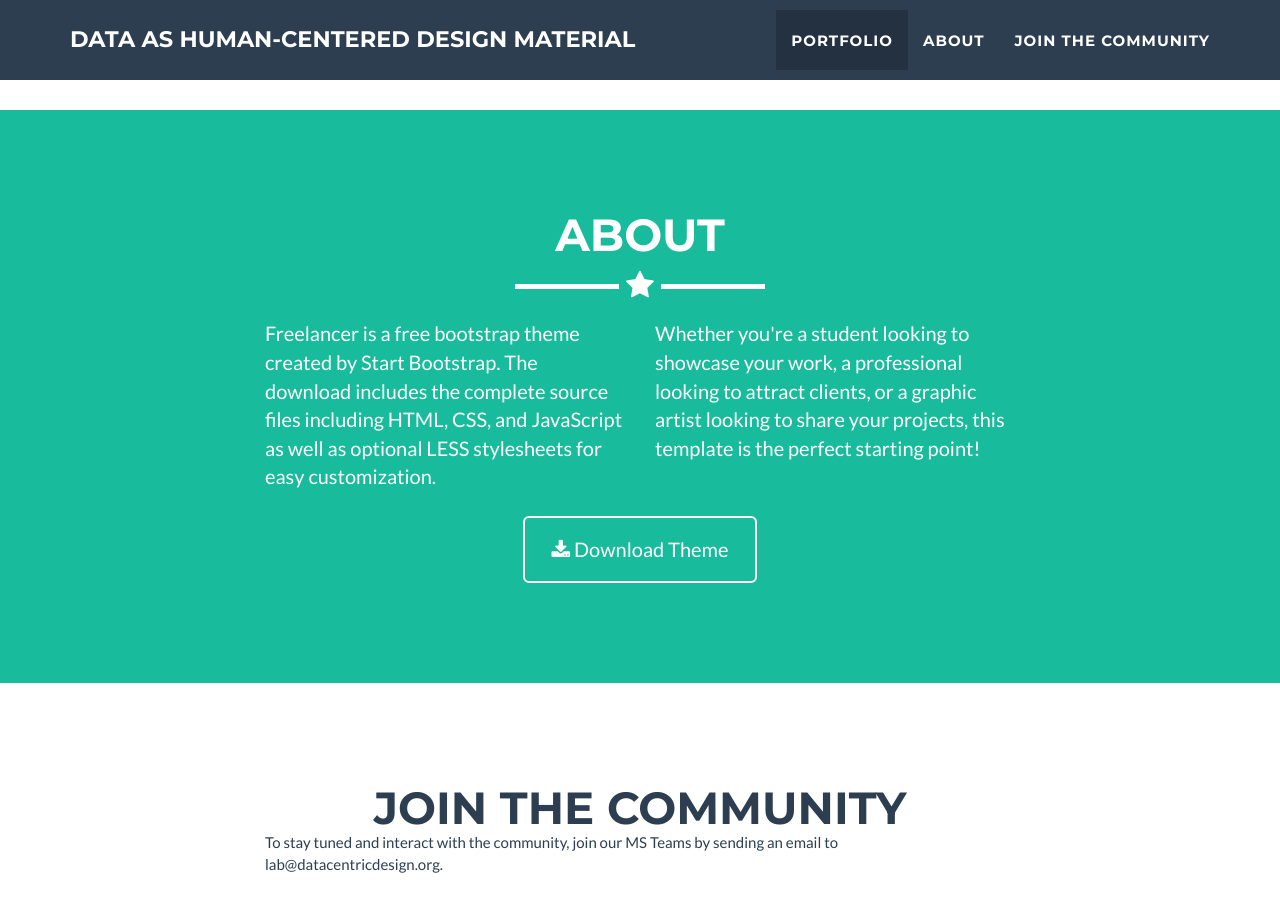
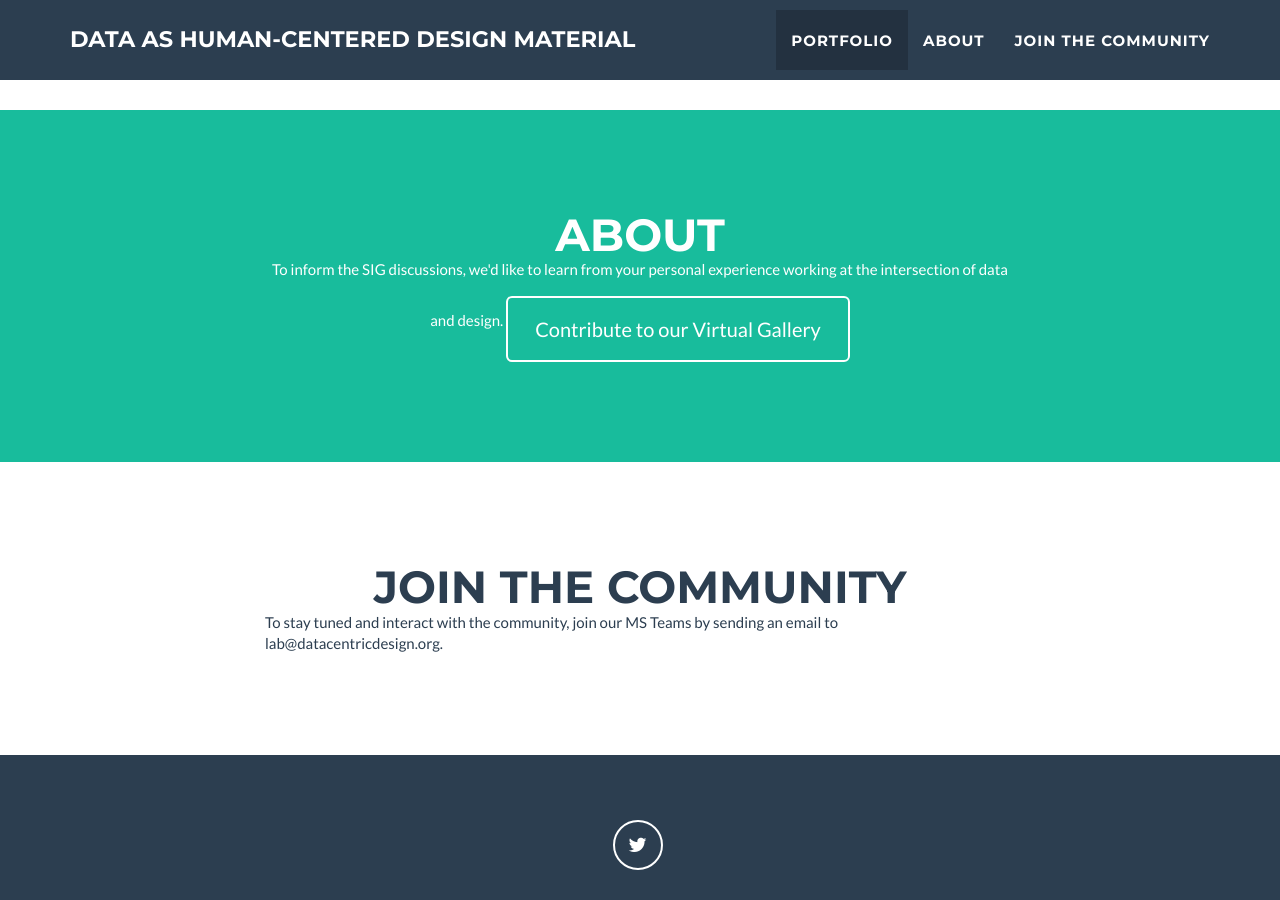
Before and after one commit to datacentricdesign/sig, a Jekyll site: the page built from _posts/2014-07-18-project-1.markdown, in a window 1280 px wide and 900 px high, scrolled down 1290 px. Built offline with Jekyll 4.4.1, drawn with Linux system fonts in a browser that asks for light colours.

Commit message:
added sig gallery

```diff
--- a/_includes/about.html
+++ b/_includes/about.html
@@ -4,19 +4,20 @@
             <div class="row">
                 <div class="col-lg-12 text-center">
                     <h2>About</h2>
-                    <hr class="star-light">
+                    <!-- <hr class="star-light"> -->
                 </div>
             </div>
             <div class="row">
-                <div class="col-lg-4 col-lg-offset-2">
+                <!-- <div class="col-lg-4 col-lg-offset-2">
                     <p>Freelancer is a free bootstrap theme created by Start Bootstrap. The download includes the complete source files including HTML, CSS, and JavaScript as well as optional LESS stylesheets for easy customization.</p>
                 </div>
                 <div class="col-lg-4">
                     <p>Whether you're a student looking to showcase your work, a professional looking to attract clients, or a graphic artist looking to share your projects, this template is the perfect starting point! </p>
-                </div>
+                </div> -->
                 <div class="col-lg-8 col-lg-offset-2 text-center">
-                    <a href="https://github.com/jeromelachaud/freelancer-theme" class="btn btn-lg btn-outline">
-                        <i class="fa fa-download"></i> Download Theme
+                    To inform the SIG discussions, we'd like to learn from your personal experience working at the intersection of data and design.
+                    <a href="https://airtable.com/shrg9OmAu9TLB4RBZ" class="btn btn-lg btn-outline">
+                        Contribute to our Virtual Gallery
                     </a>
                 </div>
             </div>
```
